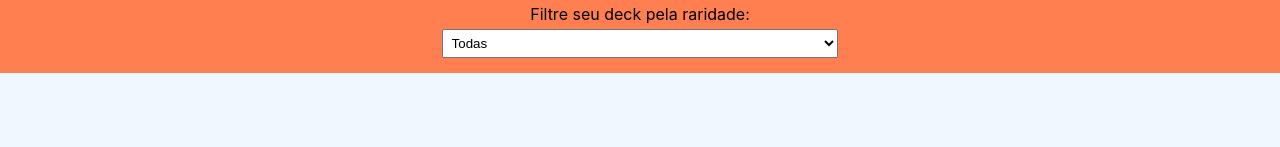
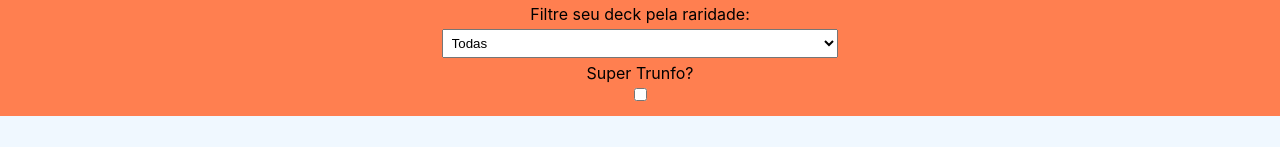
Before and after one commit to Guga-Santos/Tryunfo, a React (Create React App) app: page / in a window 1280 px wide. Shown: the part 650-797 px from the top of the page. Built offline with nearby package versions, Linux system fonts and the light colour scheme.

Commit message:
Requisito 12 ok

```diff
--- a/src/App.js
+++ b/src/App.js
@@ -26,6 +26,7 @@ class App extends React.Component {
       cards: [],
       filterName: '',
       filterRare: 'todas',
+      trunfoFilter: '',
     };
   }
 
@@ -142,13 +143,30 @@ class App extends React.Component {
               <option value="raro">raro</option>
               <option value="muito raro">muito raro</option>
             </select>
+            <label
+              className="labels"
+              htmlFor="trunfoFilter"
+            >
+              Super Trunfo?
+              <input
+                type="checkbox"
+                data-testid="trunfo-filter"
+                name="trunfoFilter"
+                checked={ this.trunfoFilter }
+                onChange={ this.onInputChange }
+              />
+            </label>
           </label>
         </div>
         <div className="cardDeck">
           {thisProps.cards
+            .filter((object) => (thisProps.trunfoFilter
+              ? object.cardTrunfo === true : object))
             .filter((card) => card.cardName.includes(thisProps.filterName))
             .filter((ele) => ele.cardRare
-             === (thisProps.filterRare === 'todas' ? ele.cardRare : thisProps.filterRare))
+             === (thisProps.filterRare === 'todas'
+               ? ele.cardRare
+               : thisProps.filterRare))
             .map((obj) => (
               <div className="card-" key={ Math.random() }>
                 <Card
```
